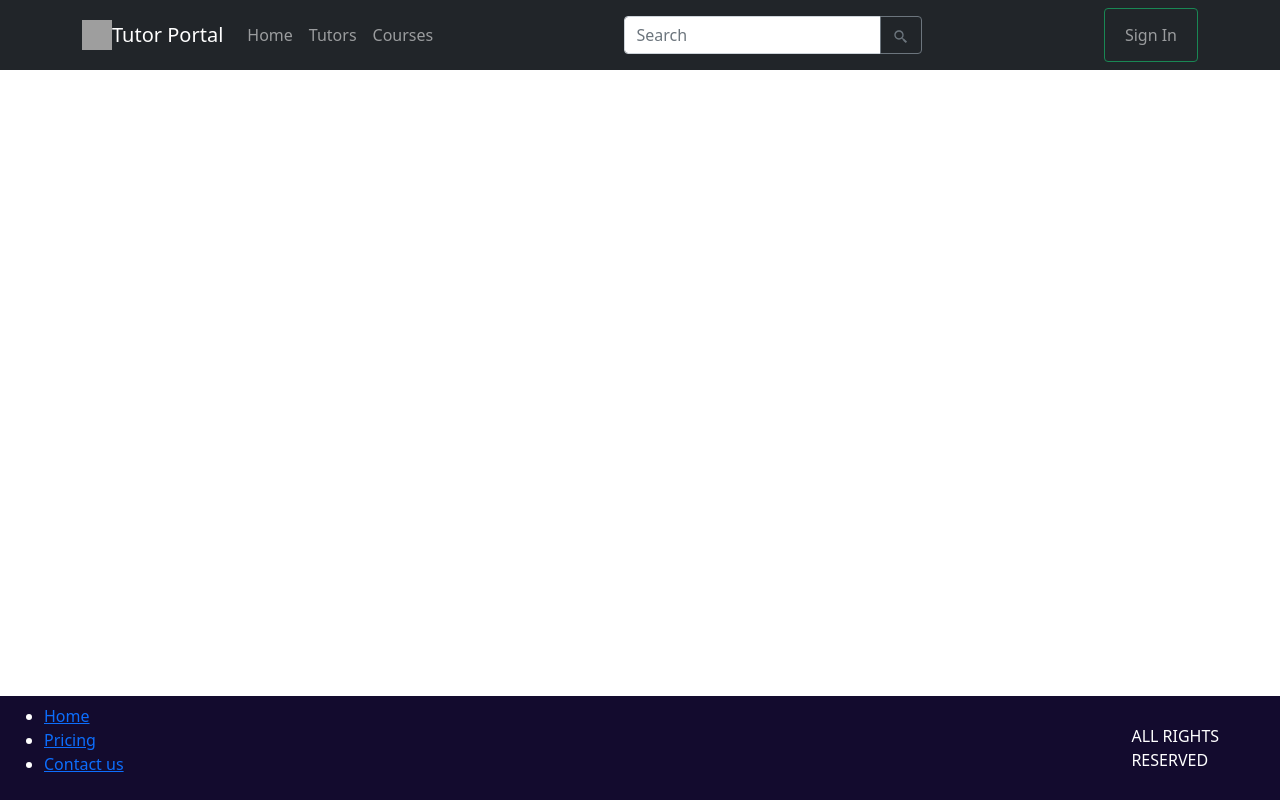
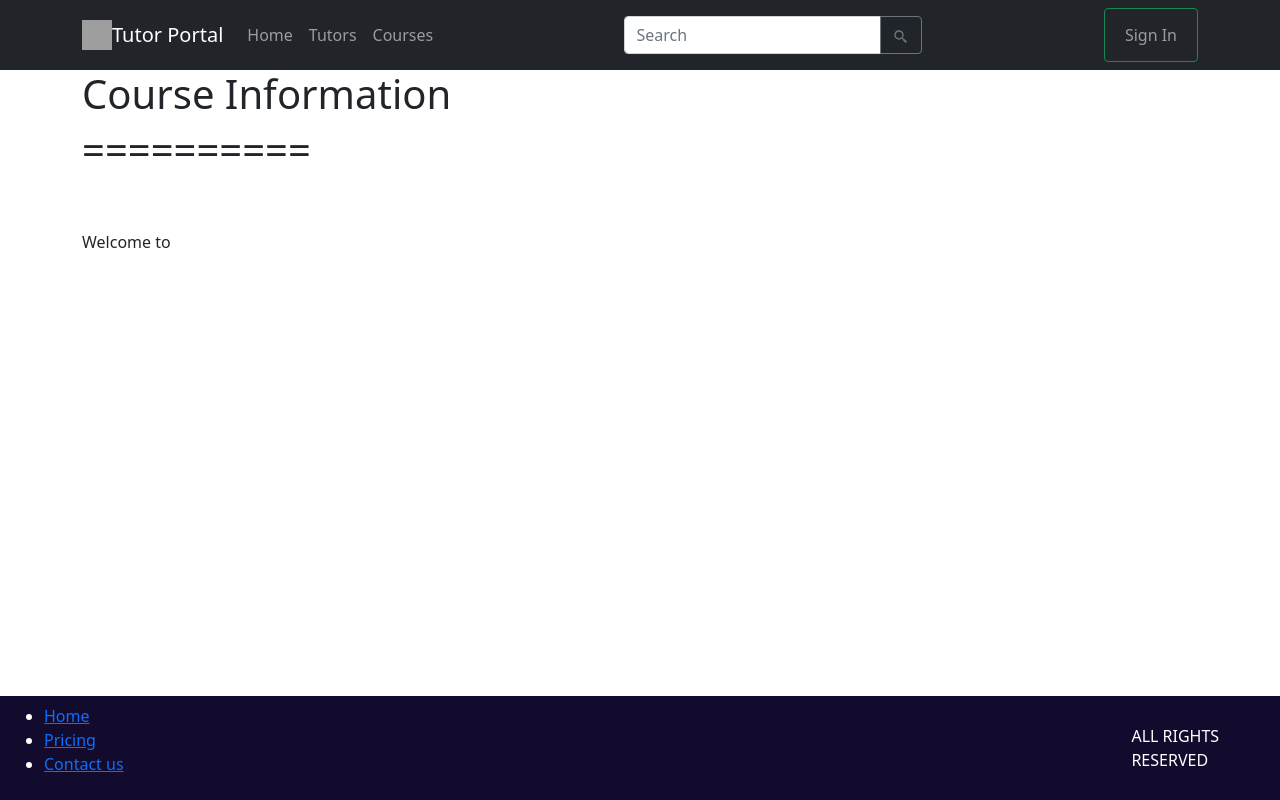
Before and after one commit to Nischit290402/Online-Tutor-Portal, a React (Create React App) app in the folder client/: page /courseinfo in a window 1280 px wide. Built offline with nearby package versions, Linux system fonts and the light colour scheme; grey boxes are pictures that could not be loaded.

Commit message:
Homepage

```diff
--- a/client/src/App.js
+++ b/client/src/App.js
@@ -4,6 +4,7 @@ import Navbarr from "./components/Navbar/Navbar";
 import Footer from "./components/Footer/Footer";
 import Landing from "./pages/landing/landing";
 import Courses from "./pages/courses/courses";
+import CourseInfo from "./pages/courseinfo/CourseInfo";
 import Tutorinfo from "./pages/tutorinfo/tutorinfo";
 
 import CreateCourse from "./pages/tutors/CreateCourse";
@@ -12,7 +13,7 @@ import GetTutorCourse from "./pages/tutors/GetTutorCourse";
 import GetAllCourses from "./pages/parents/GetAllCourses";
 import GetParentCourse from "./pages/parents/GetParentCourse";
 import EnrollCourse from "./pages/parents/EnrollCourse";
-import './App.css'
+import './App.css';
 import 'bootstrap/dist/css/bootstrap.min.css';
 
 const App = () => {
@@ -25,6 +26,8 @@ const App = () => {
           <Route path="/" element={<Landing />} />
           <Route path="/tutorinfo" element={<Tutorinfo />} />
           <Route path="/courses" element={<Courses />} />
+          <Route path="/courseinfo" element={<CourseInfo />} />
+
           <Route path="/parents" element={<GetAllCourses />} />
           <Route path="/parents/enroll-course/:id" element={<EnrollCourse />} />
           <Route path="/parents/:id" element={<GetParentCourse />} />
--- a/client/src/components/CourseCard/CourseCard.js
+++ b/client/src/components/CourseCard/CourseCard.js
@@ -5,9 +5,9 @@ import CardContent from '@mui/material/CardContent';
 import Button from '@mui/material/Button';
 import Typography from '@mui/material/Typography';
 import Carousel from 'react-elastic-carousel';
-import "./Box.css";
+import "./Card.css";
 
-const CardInfo=[
+export const CardInfo=[
     {image:"https://www.computerhope.com/jargon/s/software-engineering.jpg", title:"CS208", text:"SE"},
     {image:"https://miro.medium.com/max/1024/1*9QRFQdpO2f59GsN2KsE9XA.png", title:"CS204", text:"DAA"},
     {image:"https://hardwarebee.com/wp-content/uploads/2020/04/logic-design-feature.png", title:"CS206", text:"LD"},
@@ -50,8 +50,8 @@ const CourseCard = () => {
               </Typography>
             </CardContent>
             <CardActions>
-              <Button size="small" >BUY</Button>
-              <Button size="small">Learn More</Button>
+              <Button size="small">BUY</Button>
+              <Button size="small" href="/CourseInfo">Learn More</Button>
             </CardActions>
           </Card>
         );
--- /dev/null
+++ b/client/src/pages/courseinfo/CourseInfo.js
@@ -0,0 +1,21 @@
+import React from "react";
+import Card from "./../../components/CourseCard/CourseCard";
+import Container  from 'react-bootstrap/Container';
+import { CardInfo } from "./../../components/CourseCard/CourseCard";
+import { Grid } from "@mui/material";
+
+const CourseInfo=()=>{
+    return(
+        <>
+        <Container>
+        <h1> Course Information</h1>
+        <h1>==========</h1>
+        <br/>
+        <br/>
+        Welcome to  {CardInfo.title}
+        </Container>
+        </>
+    )
+}
+
+export default CourseInfo;
--- a/client/src/pages/courses/courses.js
+++ b/client/src/pages/courses/courses.js
@@ -1,5 +1,5 @@
 import React from "react";
-import Card from "./../../components/CourseCard/CourseCard";
+import CourseCard from "./../../components/CourseCard/CourseCard";
 import { Grid } from "@mui/material";
 
 const Courses=()=>{
@@ -12,7 +12,7 @@ const Courses=()=>{
         <br/>
         <br/>
         <Grid item spacing={2} direction="row" justifyContent="space-between" alignItems="baseline">
-            <Card />
+            <CourseCard />
         </Grid>
         </>
     )
```
Also changed, not shown: client/src/components/CourseCard/Card.css (renamed from client/src/components/CourseCard/Box.css), client/src/pages/courseinfo/styles.js (added).
